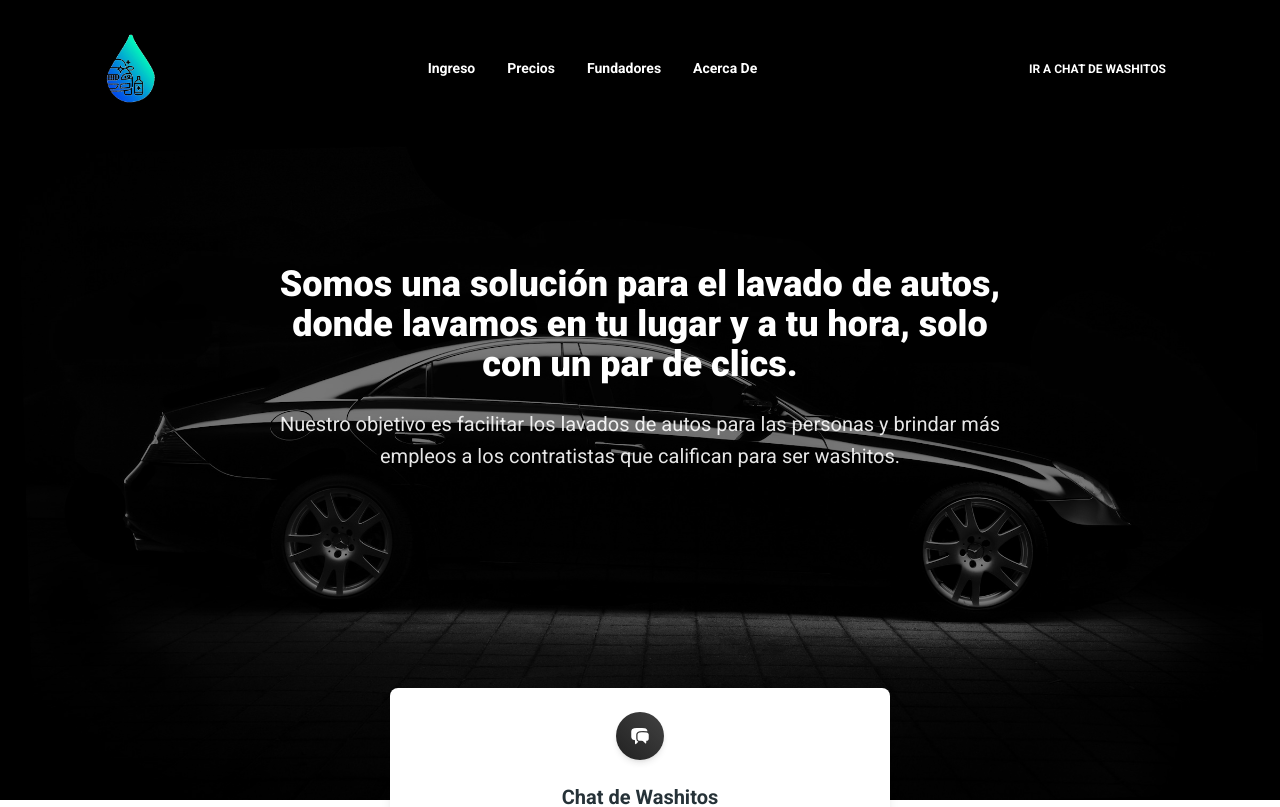
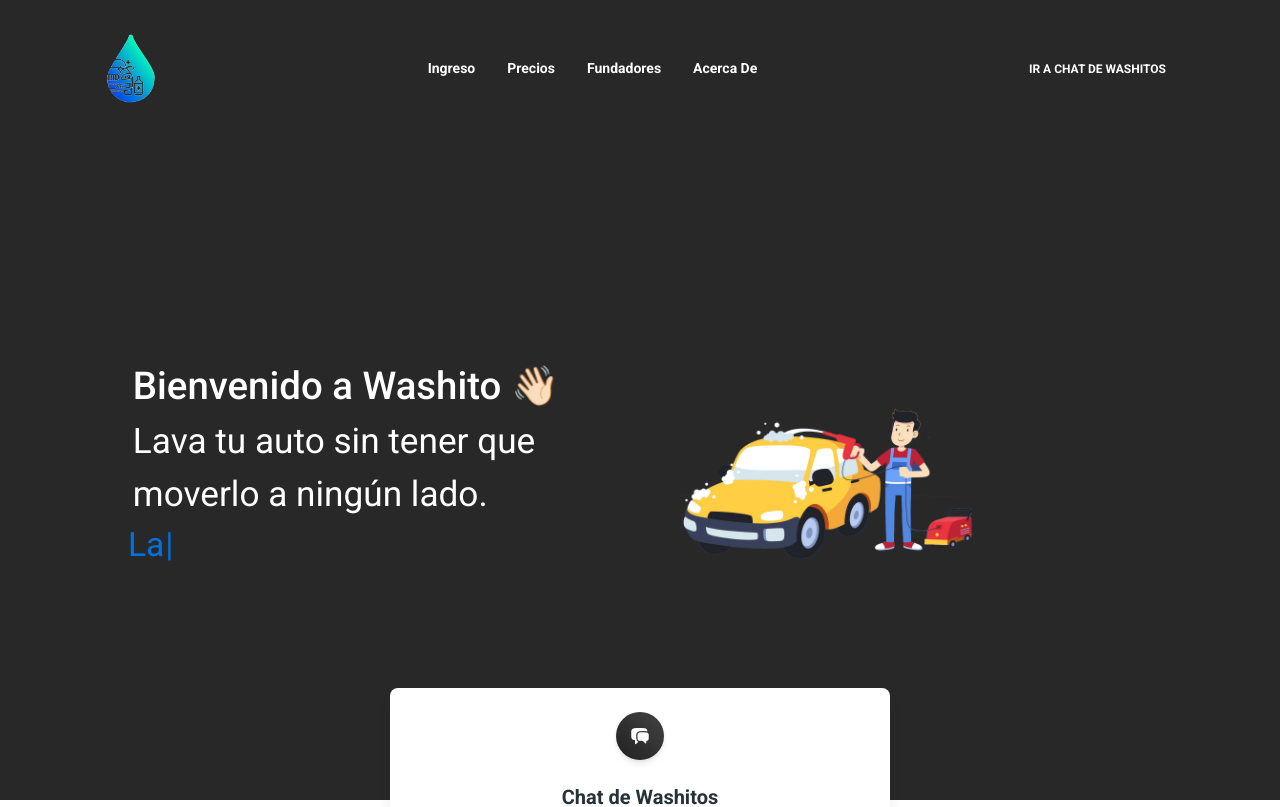
Before and after one commit to sholomperman/Washito, a React (Vite) app: page / in a window 1280 px wide. Shown: the top 807 px of the page. Built offline with nearby package versions, Linux system fonts and the light colour scheme.

Commit message:
new how page test 01

```diff
--- a/package.json
+++ b/package.json
@@ -14,7 +14,8 @@
     "prop-types": "15.8.1",
     "react": "18.2.0",
     "react-dom": "18.2.0",
-    "react-router-dom": "6.17.0"
+    "react-router-dom": "6.17.0",
+    "typewriter-effect": "^2.21.0"
   },
   "devDependencies": {
     "@types/react": "18.2.31",
--- a/src/App.jsx
+++ b/src/App.jsx
@@ -8,6 +8,8 @@
 
   return (
     <>
+        {/* <div style={{ zIndex: -1 }} className="fixed top-0 h-full w-full bg-black bg-[url('/img/background-2.jpg')] bg-cover bg-center bg" /> */}
+        <div style={{ zIndex: -1, backgroundColor: 'rgb(40,40,40,1)' }} className="fixed top-0 h-full w-full bg-black/50  bg-cover bg-center" />
         <div className="container absolute left-2/4 z-10 mx-auto -translate-x-2/4 p-4">
           <Navbar routes={routes} />
         </div>
--- /dev/null
+++ b/src/pages/home-page.css
@@ -0,0 +1,103 @@
+/* landing-page.css */
+.wave {
+    animation-name: wave-animation;
+    animation-duration: 2.1s;
+    animation-iteration-count: infinite;
+    transform-origin: 70% 70%;
+    display: inline-block;
+  }
+
+  @keyframes wave-animation {
+    0% {
+      transform: rotate(0deg);
+    }
+    10% {
+      transform: rotate(14deg);
+    }
+    20% {
+      transform: rotate(-8deg);
+    }
+    30% {
+      transform: rotate(14deg);
+    }
+    40% {
+      transform: rotate(-4deg);
+    }
+    50% {
+      transform: rotate(10deg);
+    }
+    60% {
+      transform: rotate(0deg);
+    }
+    100% {
+      transform: rotate(0deg);
+    }
+  }
+
+/* html { font-size: 62.5% }  */
+
+  #home {
+    height: 100vh;
+    width: 100%;
+    padding-top: 8rem;
+    display: flex;
+    justify-content: center;
+    align-items: center;
+  }
+
+  .right, .left {
+    height: 80%;
+    width: 40%;
+    display: flex;
+    flex-direction: column;
+    justify-content: center;
+    align-items: flex-start;
+  }
+
+  h1, strong {
+    padding: 0 .3rem;
+    text-align: center;
+    text-wrap: wrap;
+  }
+
+  .right img {
+    width: 70%;
+  }
+  .left .welcome-txt {
+    font-weight: 500;
+    font-size: 2.4rem;
+    color: white;
+  }
+  .left .info-txt {
+    font-size: 2.2rem;
+    color: white;
+    text-align: start;
+  }
+
+  .typing {
+    color: #0072e0;
+    font-size: 2.1rem;
+  }
+
+  @media (max-width: 960px){
+    #home {
+      flex-direction: column;
+      align-items: center;
+      justify-content: center;
+    }
+    .right, .left {
+      height: 30%;
+      width: 100%;
+      align-items: center;
+    }
+    .left .welcome-txt {
+      font-size: 1.5rem;
+    }
+    .left .info-txt {
+      font-size: 1.4rem;
+      text-align: center;
+    }
+    .typing {
+      font-size: 1.2rem;
+    }
+  }
--- a/src/pages/home.jsx
+++ b/src/pages/home.jsx
@@ -17,12 +17,14 @@
 import { Carousel } from "@material-tailwind/react";
 import Services from "./services";
 import OldLandingPage from "./old-landing-page";
+import LandingPage from "./landing-page";
 
 
 export function Home() {
   return (
     <>
-    <OldLandingPage />
+    {/* <OldLandingPage /> */}
+    <LandingPage />
       <section className="bg-white px-4 pb-20 pt-4"> {/* -mt-32 removed from here and added to 47:000 */}
         <div className="container mx-auto" style={{display: 'flex', flexDirection: 'column', alignItems: 'center'}}>
           <div className="grid -mt-32 mb-5 grid-cols-1 gap-6 md:grid-cols-1 lg:grid-cols-1" style={{maxWidth: '500px', width: '95%'}}>
--- /dev/null
+++ b/src/pages/landing-page.jsx
@@ -0,0 +1,37 @@
+import React from "react";
+import "./home-page.css";
+import main from "/img/cartoon-bg.png";
+import Type from '../widgets/type'
+const LandingPage = () => {
+
+  return (
+<section>
+  <div id="home">
+        <div className="left">
+          <h1 className="welcome-txt">
+            Bienvenido a Washito{" "}
+            <span role="img" aria-labelledby="wave" className="wave">
+              👋🏻
+            </span>
+          </h1>
+          <h1 className="info-txt">
+          Lava tu auto sin tener que moverlo a ningún lado.
+          </h1>
+          <div className="typing">
+          <Type data={['Hola Washito', 'Lava mi Autito']}/>
+          </div>
+        </div>
+        <div className="right">
+          <img
+            src={main}
+            alt="home pic"
+            className="max-h-[450px] w-full object-contain"
+          />
+        </div>
+      </div>
+</section>
+
+  );
+};
+
+export default LandingPage;
--- /dev/null
+++ b/src/widgets/type.jsx
@@ -0,0 +1,17 @@
+import React from "react";
+import Typewriter from "typewriter-effect";
+
+function Type({data}) {
+  return (
+    <Typewriter
+      options={{
+        strings: data,
+        autoStart: true,
+        loop: true,
+        deleteSpeed: 150,
+      }}
+    />
+  );
+}
+
+export default Type;
```
Also changed, not shown: public/img/5765234.jpg (added), public/img/cartoon-bg.png (added).
